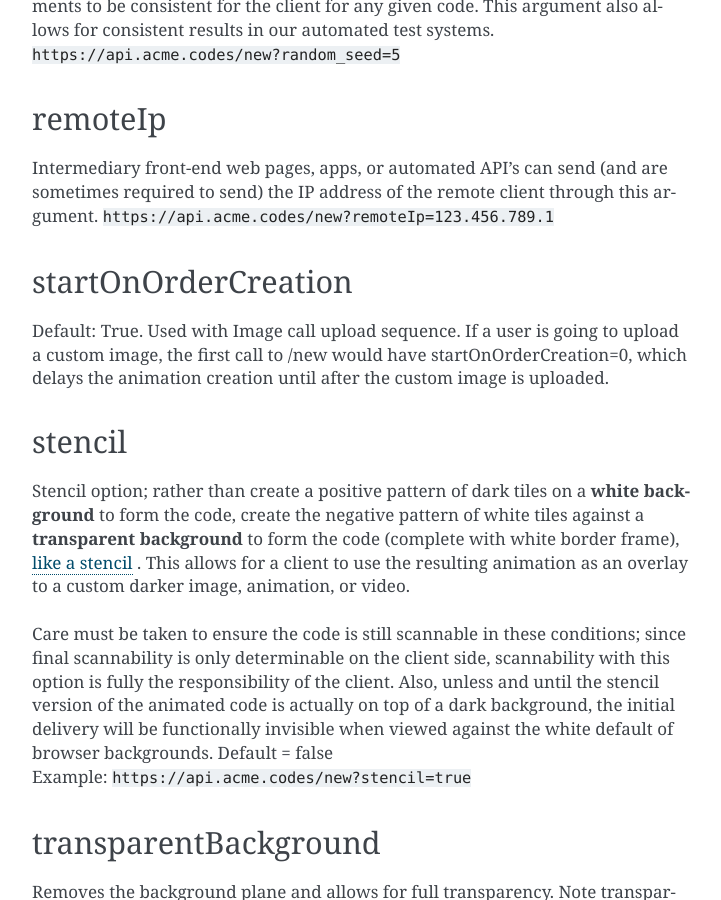
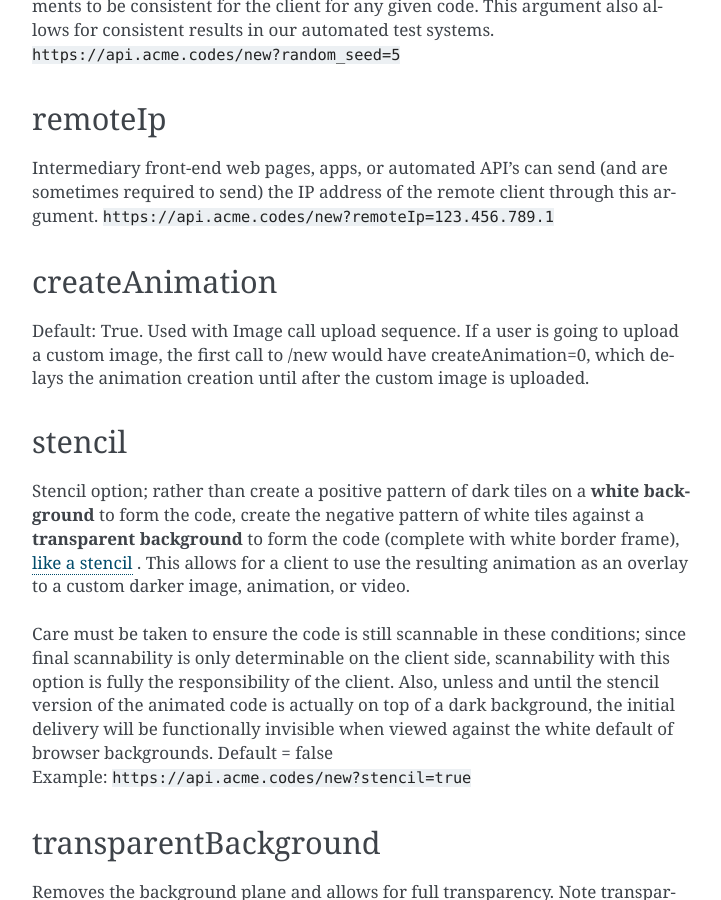
Before and after one commit to pcmillerAcme/docs, a Sphinx documentation site: the page built from source/new.rst, in a window 1280 px wide and 900 px high, scrolled down 8161 px. Shown: the whole window, without its empty margins (388-1109 px from the left). Built offline with Sphinx 7.4.7, drawn with Linux system fonts in a browser that asks for light colours; some of the changed text lies outside the part shown.

Commit message:
replaced with animationCreation flag

```diff
--- a/source/SDK.rst
+++ b/source/SDK.rst
@@ -672,7 +672,7 @@ read acmeAnimationClientImageUpload.py
             '&xres=400'  # since you're a developer...
             '&yres=400'  # ...let's make the resolution better than default
             '&anim=Spin'  # Simplest demo animation
-            '&startOnOrderCreation=0'  # Let's not start animation creation until after image is uploaded
+            '&createAnimation=0'  # Let's not start animation creation until after image is uploaded
     )
 
     # Send anim request, get order # in return
@@ -822,7 +822,7 @@ read acmeWebAnimationClientImageUpload.js
         '&gif=0' +     // gif creation is slow
         '&fbx=0' +     // fbx not needed for demo
         '&mp4=1' +     // mp4 is fastest / best
-        '&startOnOrderCreation=0'  // Don't start on creation, let image upload start animation
+        '&createAnimation=0'  // Don't start on creation, let image upload start animation
         );
 
     orderRequest.onreadystatechange = function()
--- a/source/_static/acmeAnimationClientImageUpload.py
+++ b/source/_static/acmeAnimationClientImageUpload.py
@@ -35,7 +35,7 @@ new_anim_request_url = (
         '&xres=400'  # since you're a developer...
         '&yres=400'  # ...let's make the resolution better than default
         '&anim=Spin'  # Simplest demo animation
-        '&startOnOrderCreation=0'  # Let's not start animation creation until after image is uploaded
+        '&createAnimation=0'  # Let's not start animation creation until after image is uploaded
 )
 
 # Send anim request, get order # in return
--- a/source/_static/acmeWebAnimationClientImageUpload.js
+++ b/source/_static/acmeWebAnimationClientImageUpload.js
@@ -38,7 +38,7 @@ orderRequest.tgtUrl = (
     '&gif=0' +     // gif creation is slow
     '&fbx=0' +     // fbx not needed for demo
     '&mp4=1' +     // mp4 is fastest / best
-    '&startOnOrderCreation=0'  // Don't start on creation, let image upload start animation
+    '&createAnimation=0'  // Don't start on creation, let image upload start animation
     );
 
 orderRequest.onreadystatechange = function()
--- a/source/new.rst
+++ b/source/new.rst
@@ -302,12 +302,12 @@ remoteIp
 Intermediary front-end web pages, apps, or automated API's can send (and are sometimes required to send) the IP address of the remote client through this argument. ``https://api.acme.codes/new?remoteIp=123.456.789.1``
 
 
-.. _startOnOrderCreation:
+.. _createAnimation:
 
-startOnOrderCreation
---------------------
+createAnimation
+---------------
 
-Default: True. Used with Image call upload sequence. If a user is going to upload a custom image, the first call to /new would have startOnOrderCreation=0, which delays the animation creation until after the custom image is uploaded.
+Default: True. Used with Image call upload sequence. If a user is going to upload a custom image, the first call to /new would have createAnimation=0, which delays the animation creation until after the custom image is uploaded.
 
 
 .. _stencil:
```
Also changed, not shown: source/Examples.rst (+4 -4 lines).
